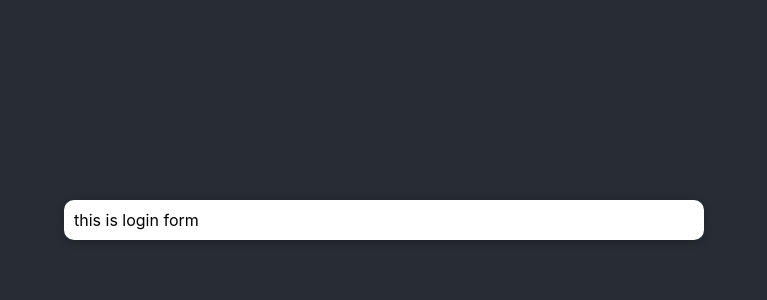
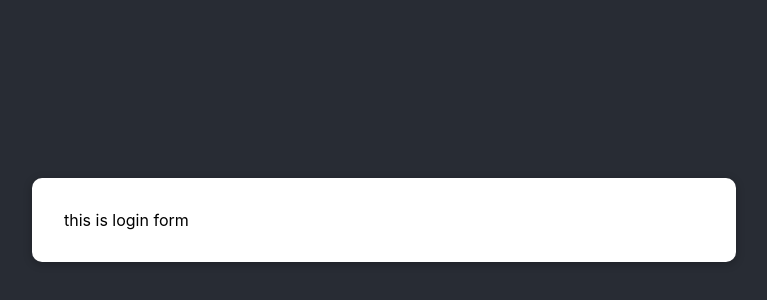
Before and after one commit to TonnyBiDa/Test-app, a React (Create React App) app: page / in a window 1280 px wide. Shown: the part 180-480 px from the top of the page, without its empty margins (256-1023 px from the left). Built offline with nearby package versions, Linux system fonts and the light colour scheme.

Commit message:
Remove unnecessary div

```diff
--- a/src/components/Login/Login.tsx
+++ b/src/components/Login/Login.tsx
@@ -3,11 +3,9 @@ import style from './Login.module.css'
 
 const Login = () => {
     return (
-        <div className={style.login}>
-            <Card>
-                <form action="">this is login form</form>
-            </Card>
-        </div>
+        <Card className={style.login}>
+            <form action="">this is login form</form>
+        </Card>
     )
 }
 
```
